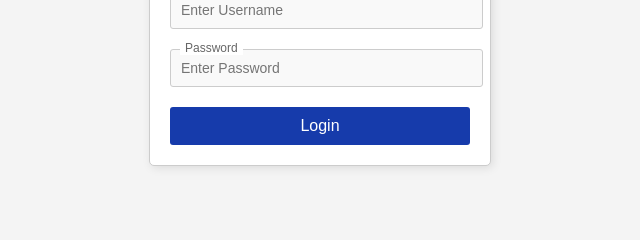
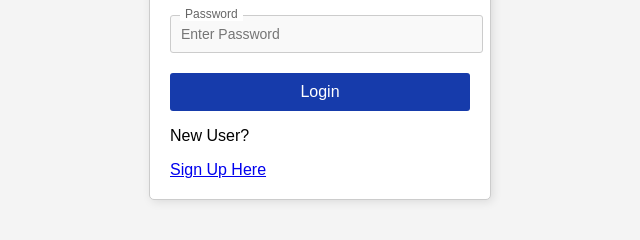
Before and after one commit to Ashwani5009/CollegeProject, a website: page public/login.html in a window 1280 px wide. Shown: the part 356-596 px from the top of the page, without its empty margins (320-960 px from the left). Drawn offline with Linux system fonts and the light colour scheme.

Commit message:
Added the signup link on login page

```diff
--- a/public/login.html
+++ b/public/login.html
@@ -20,6 +20,10 @@
             </div>
             <button type="submit" class="login-btn">Login</button>
         </form>
+      <div class="signup-link">
+            <p>New User?</p>
+            <a href="sign_up.html" class="signup-btn">Sign Up Here</a>
+        </div>
     </div>
     <script src="login.js"></script>
 </body>
```
